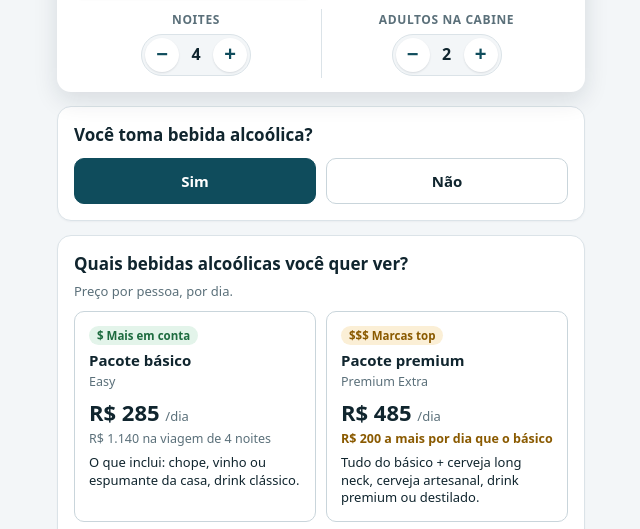
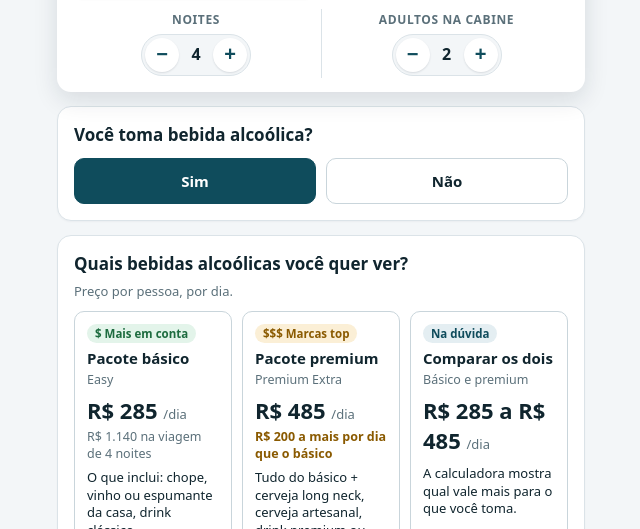
Before and after one commit to leudicarvalho/360cruzeiros-minhaviagem, a plain HTML site: page calculadora/index.html in a window 1280 px wide. Both pictures are taken after a click on the button "MSC". Shown: the part 259-788 px from the top of the page, without its empty margins (319-959 px from the left). Drawn offline with Linux system fonts and the light colour scheme.

Commit message:
Calculadora: os 3 cartoes do pacote lado a lado no computador
Co-Authored-By: Claude Opus 5.5 <noreply@anthropic.com>

```diff
--- a/calculadora/index.html
+++ b/calculadora/index.html
@@ -126,7 +126,7 @@
      são mais caras... Meu medo é o usuário pegar o premium e se assustar com os valores"): etiqueta ($ / $$$ / na dúvida),
      nome do pacote, preço por pessoa por dia, total da viagem (premium: quanto a mais por dia que o básico) e o que inclui.
      ANTES: título e uma linha ("My Drinks, o mais em conta" / "My Drinks Plus, com marcas melhores" / "Básico e premium, para comparar"). */
-  .opcoes.foco button { display: flex; flex-direction: column; gap: 3px; text-align: left; flex: 1 1 180px; padding: 14px; }
+  .opcoes.foco button { display: flex; flex-direction: column; gap: 3px; text-align: left; flex: 1 1 140px; padding: 12px; }
   .opcoes.foco button small { font-weight: 500; font-size: 12.5px; color: var(--suave); }
   .opcoes.foco .f-etq { align-self: flex-start; font-size: 11.5px; font-weight: 700; padding: 2px 8px; border-radius: 99px; margin-bottom: 2px; }
   .opcoes.foco .f-etq.economia { background: #e3f4ea; color: #1d6b3f; }
```
